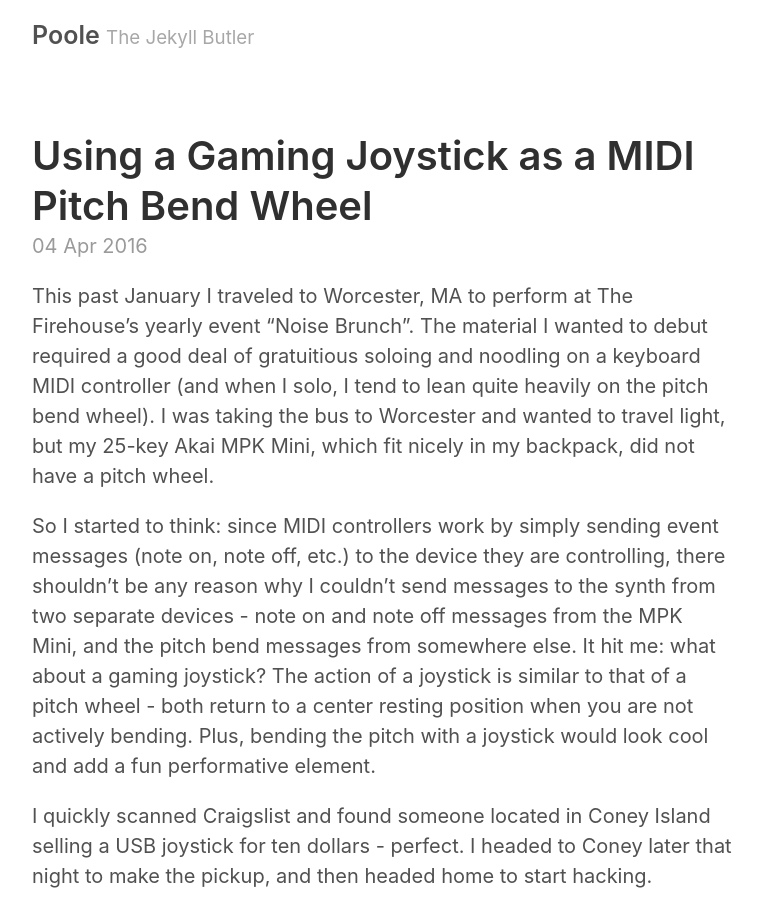
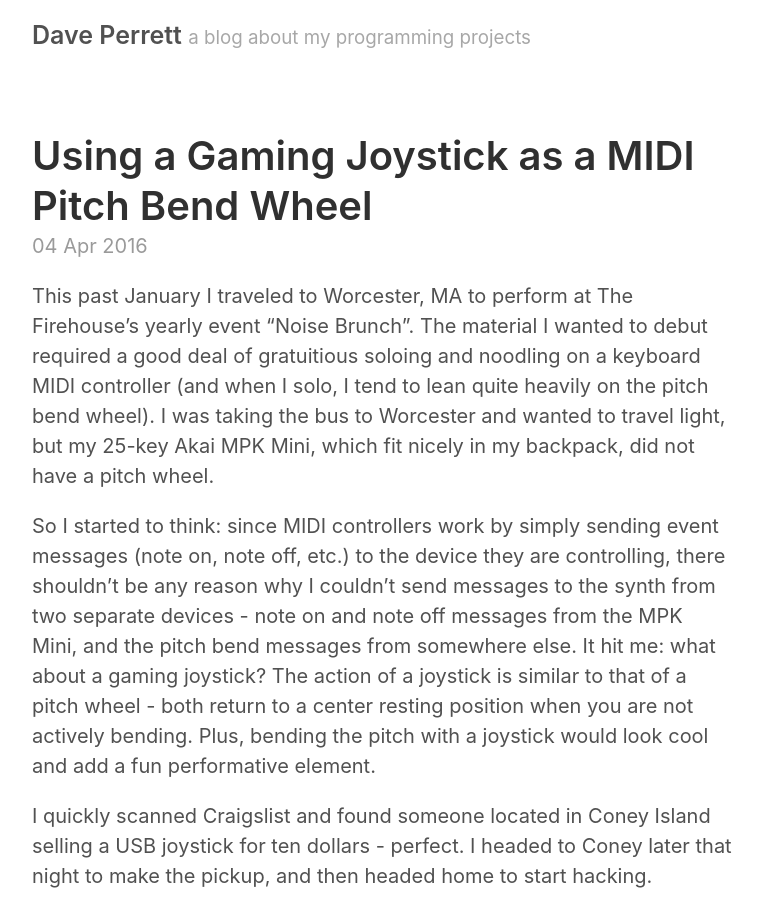
Before and after one commit to davep3rrett/davep3rrett.github.io, a Jekyll site: the page built from index.html, in a window 1280 px wide and 900 px high. Shown: the whole window, without its empty margins (258-1020 px from the left). Built offline with Jekyll 4.4.1, drawn with Linux system fonts in a browser that asks for light colours; the list of posts is cut into pages by our own code.

Commit message:
update _config.yml

```diff
--- a/_config.yml
+++ b/_config.yml
@@ -2,9 +2,9 @@
 permalink:           pretty
 
 # Setup
-title:               Poole
-tagline:             The Jekyll Butler
-url:                 http://getpoole.com
+title:               Dave Perrett
+tagline:             a blog about my programming projects
+url:                 http://davep3rrett.info
 paginate:            1
 baseurl:             ""
 
@@ -17,14 +17,8 @@ sass:
 
 # About/contact
 author:
-  name:              Mark Otto
-  url:               https://twitter.com/mdo
-  email:             markdotto@gmail.com
-
-# Custom vars
-version:             2.0.0
-github:
-  repo:              https://github.com/poole/poole
+  name:              Dave Perrett
+  email:             david.m.perrett@gmail.com
 
 # Gems
 gems:
```
